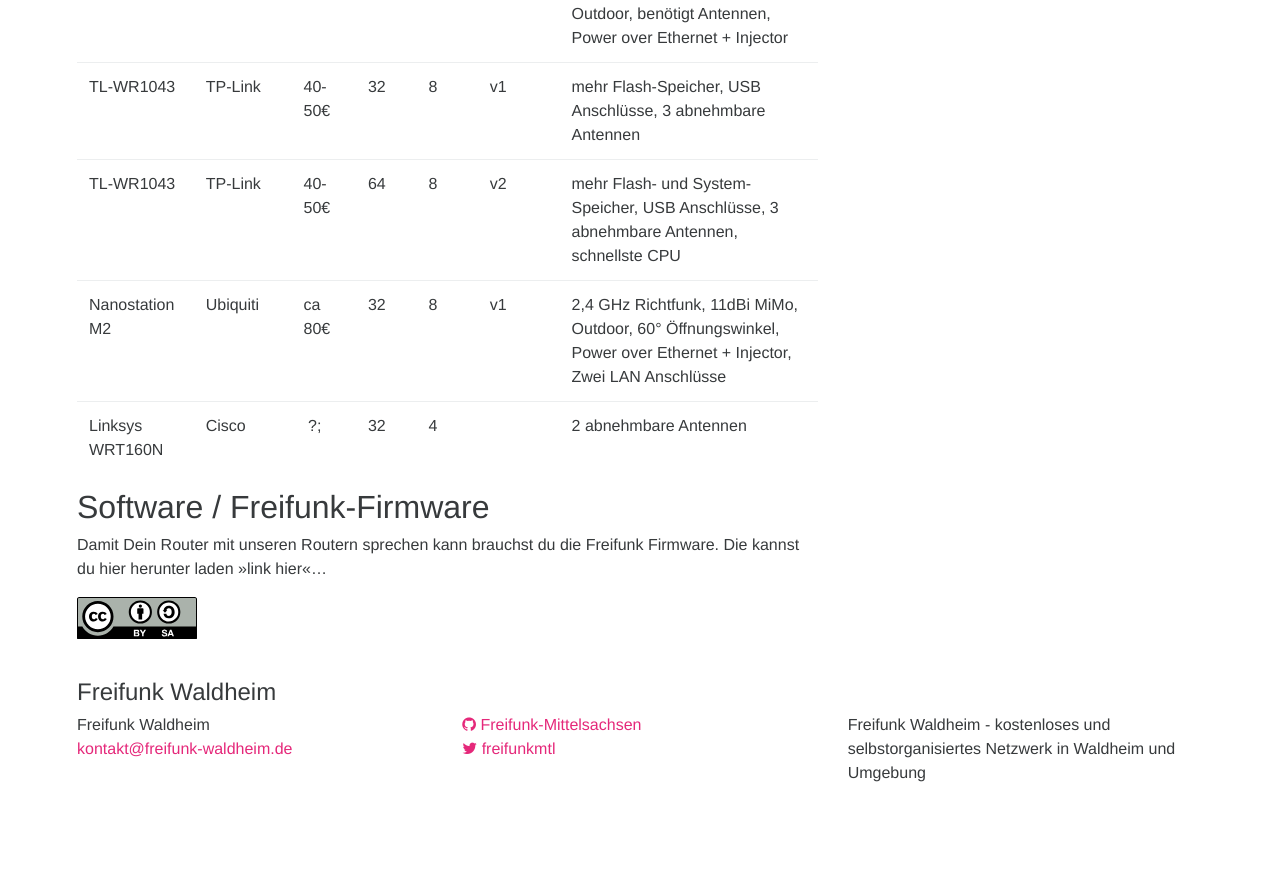
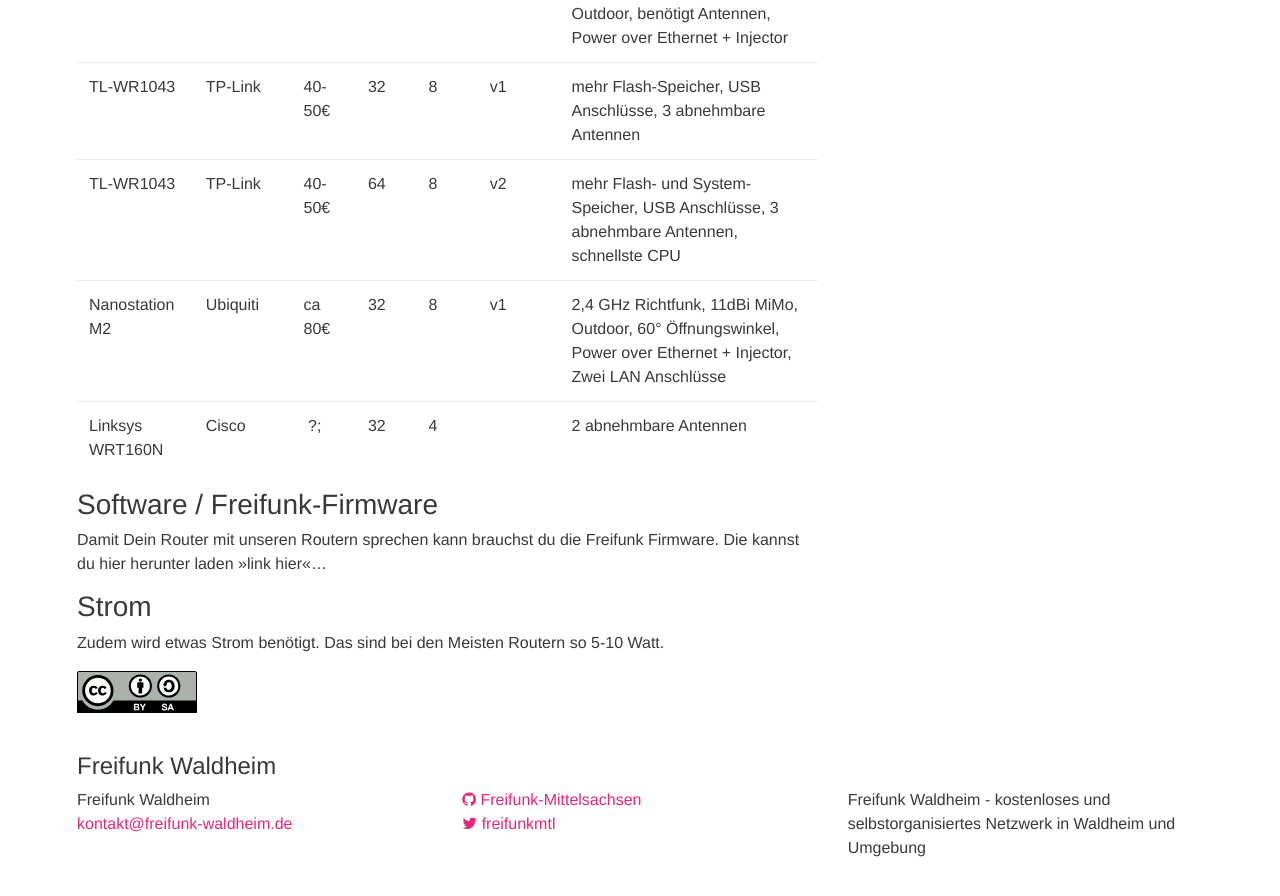
Before and after one commit to Freifunk-Mittelsachsen/Freifunk-Mittelsachsen.github.io, a Jekyll site: the page built from mitmachen.md, in a window 1280 px wide and 900 px high, scrolled down 1336 px. Shown: the top 896 px of the window. Built offline with Jekyll 4.4.1, drawn with Linux system fonts in a browser that asks for light colours; nearby versions of some CDN libraries; before the commit the page ends 2161 px from its top, so only the background shows below that.

Commit message:
* bugfix und hinweis auf strom

```diff
--- a/mitmachen.md
+++ b/mitmachen.md
@@ -8,8 +8,10 @@
 # Mitmachen ganz einfach
 Was Du brauchst ist eigentlich erst mal nur ein einfachen Router. Dann brauchst Du noch die entsprechende Software für deinen Router. Ein paar Kabel sind auch nicht schlecht und natürlich brauchst Du auch etwas Zeit.
 Grob zusammengefasst war es das schon.
+
 ## Details
 Natürlich gibt es noch ein paar Details die Du beachten musst damit auch alles funktioniert und harmoniert
+
 ### Router
 Für welche Router können wir garantieren, dass  unsere Software darauf läuft?
 Hier eine Liste der getesteten Router.
@@ -212,10 +214,15 @@
   </tr>
 </table>
 
-## Software / Freifunk-Firmware
+### Software / Freifunk-Firmware
 
 Damit Dein Router mit unseren Routern sprechen kann brauchst du die Freifunk Firmware. Die kannst du
 hier herunter laden »link hier«…
+
+### Strom
+
+Zudem wird etwas Strom benötigt. Das sind bei den Meisten Routern so 5-10 Watt.
+
 
 
 <a title="CC BY-SA Freifunk Dresden" href="http://creativecommons.org/licenses/by-sa/3.0/">
```
